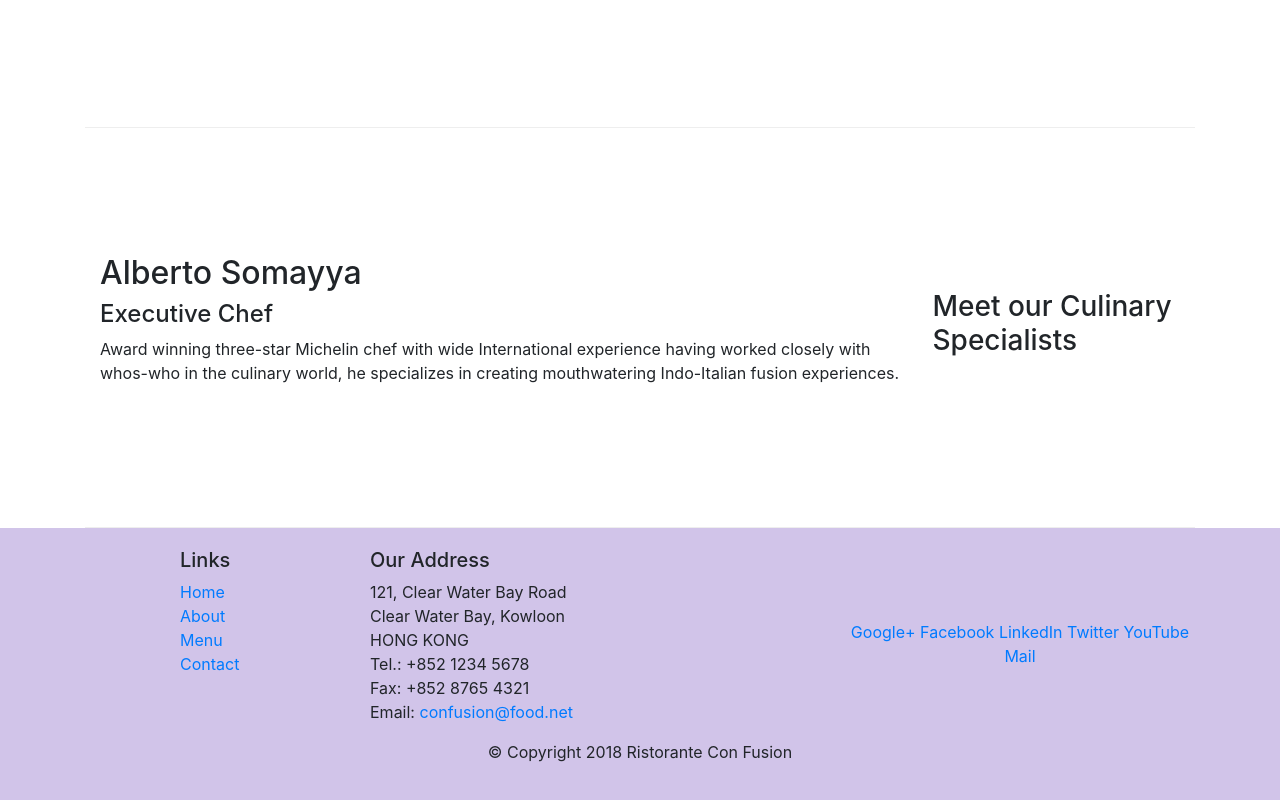
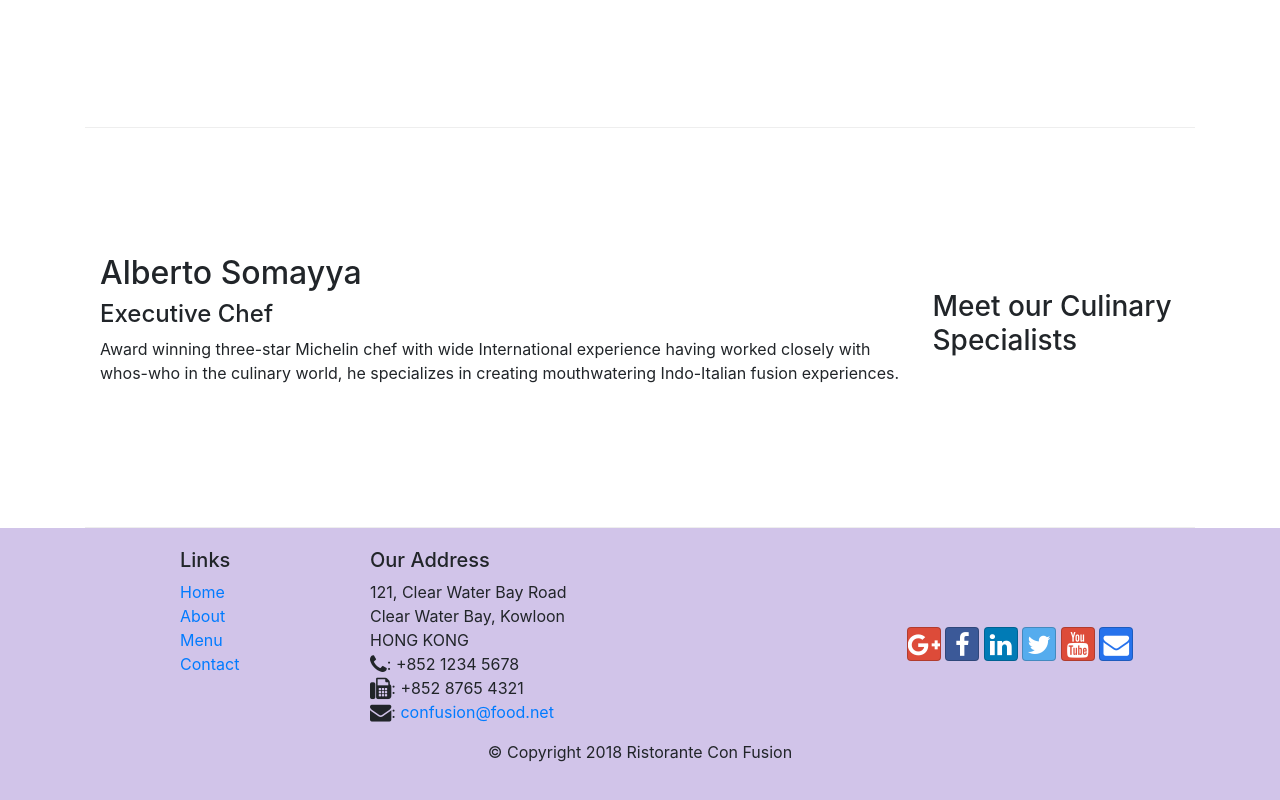
Before and after one commit to eternalAbyss/Web-Development, a website: page Coursera/week2/index.html in a window 1280 px wide. Shown: the part 1006-1806 px from the top of the page. Drawn offline with nearby package versions, Linux system fonts and the light colour scheme.

Commit message:
icon-fonts

```diff
--- a/Coursera/week2/index.html
+++ b/Coursera/week2/index.html
@@ -9,6 +9,8 @@
 
     <!--CSS-->
     <link rel="stylesheet" href="./CSS/styles.css">
+    <link rel="stylesheet" href="./node_modules/font-awesome/css/font-awesome.min.css">
+    <link rel="stylesheet" href="./node_modules/bootstrap-social/bootstrap-social.css">
 
     <title>Week 2</title>
 </head>
@@ -21,10 +23,10 @@
             <a href="#" class="navbar-brand mr-auto">Ristorante con Fusion</a>
             <div class="collapse navbar-collapse" id="Navbar">
                 <ul class="navbar-nav mr-auto">
-                    <li class="nav-item active"><a class="nav-link" href="#">Home</a></li>
-                    <li class="nav-item"><a class="nav-link" href="./aboutus.html">About</a></li>
-                    <li class="nav-item"><a class="nav-link" href="#">Menu</a></li>
-                    <li class="nav-item"><a class="nav-link" href="#">Contact</a></li>
+                    <li class="nav-item active"><a class="nav-link" href="#"><span class="fa fa-lg fa-home"></span> Home</a></li>
+                    <li class="nav-item"><a class="nav-link" href="./aboutus.html"><span class="fa fa-lg fa-info"></span> About</a></li>
+                    <li class="nav-item"><a class="nav-link" href="#"><span class="fa fa-lg fa-list"></span> Menu</a></li>
+                    <li class="nav-item"> <a class="nav-link" href="#"><span class="fa fa-address-card fa-lg"></span> Contact</a></li>
                 </ul>
             </div>
         </div>
@@ -109,19 +111,19 @@
                         121, Clear Water Bay Road<br>
                         Clear Water Bay, Kowloon<br>
                         HONG KONG<br>
-                        Tel.: +852 1234 5678<br>
-                        Fax: +852 8765 4321<br>
-                        Email: <a href="mailto:confusion@food.net">confusion@food.net</a>
+                        <i class="fa fa-phone fa-lg"></i>: +852 1234 5678<br>
+                        <i class="fa fa-fax fa-lg"></i>: +852 8765 4321<br>
+                        <i class="fa fa-envelope fa-lg"></i>: <a href="mailto:confusion@food.net">confusion@food.net</a>
                     </address>
                 </div>
                 <div class="col-12 col-sm-4 align-self-center">
                     <div class="text-center">
-                        <a href="http://google.com/+">Google+</a>
-                        <a href="http://www.facebook.com/profile.php?id=">Facebook</a>
-                        <a href="http://www.linkedin.com/in/">LinkedIn</a>
-                        <a href="http://twitter.com/">Twitter</a>
-                        <a href="http://youtube.com/">YouTube</a>
-                        <a href="mailto:">Mail</a>
+                        <a href="http://google.com/+" class="btn btn-social-icon btn-google"><i class="fa fa-google-plus fa-lg"></i></a>
+                        <a href="http://www.facebook.com/profile.php?id=" class="btn btn-social-icon btn-facebook"><i class="fa fa-lg fa-facebook"></i></a>
+                        <a href="http://www.linkedin.com/in/" class="btn btn-social-icon btn-linkedin"><i class="fa fa-lg fa-linkedin"></i></a>
+                        <a href="http://twitter.com/" class="btn btn-social-icon btn-twitter"><i class="fa fa-lg fa-twitter"></i></a>
+                        <a href="http://youtube.com/" class="btn btn-social-icon btn-google"><i class="fa fa-lg fa-youtube"></i></a>
+                        <a href="mailto:" class="btn btn-social-icon btn-microsoft"><i class="fa fa-lg fa-envelope"></i></a>
                     </div>
                 </div>
             </div>
--- a/Coursera/week2/package.json
+++ b/Coursera/week2/package.json
@@ -15,6 +15,8 @@
   },
   "dependencies": {
     "bootstrap": "^4.5.0",
+    "bootstrap-social": "^5.1.1",
+    "font-awesome": "^4.7.0",
     "jquery": "^3.5.1",
     "popper.js": "^1.16.1"
   }
```
Also changed, not shown: Coursera/week2/aboutus.html (+16 -13 lines), 1 other file.
